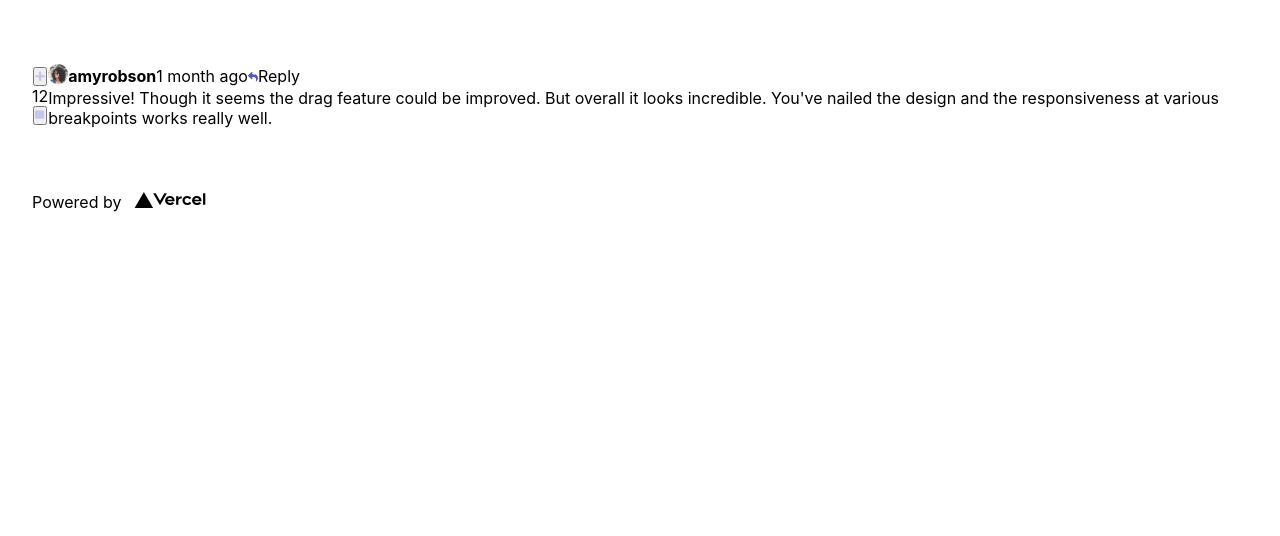
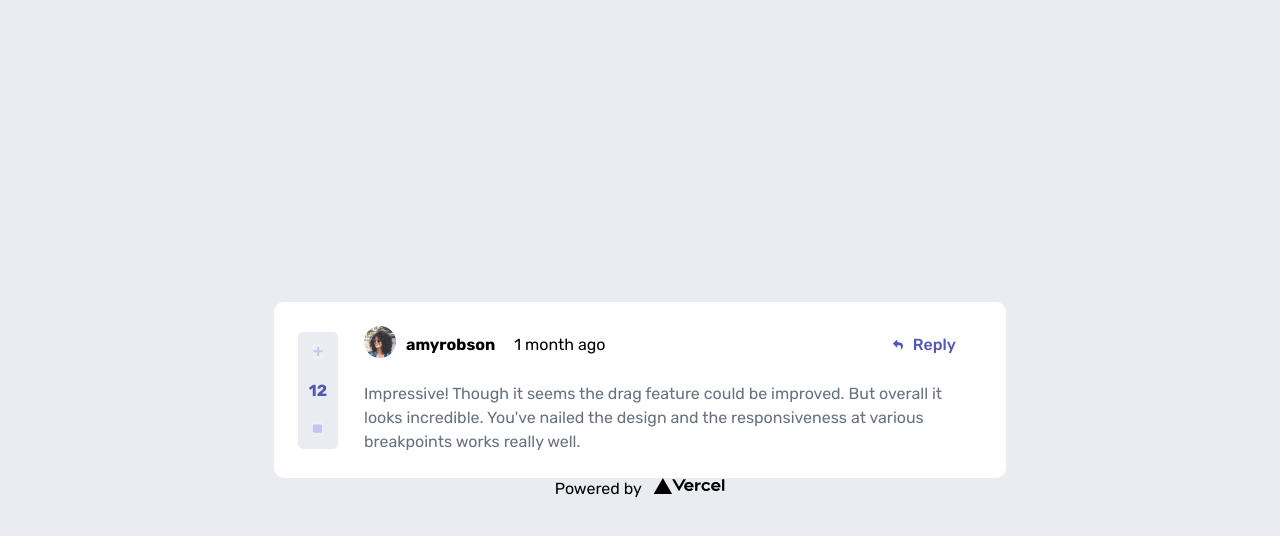
Before and after one commit to Rdttkab/interactive-comments, a Next.js app: page / in a window 1280 px wide. Shown: the top 536 px of the page. Built offline with nearby package versions, Linux system fonts and the light colour scheme.

Commit message:
Refactored comment section and More Style is done

```diff
--- /dev/null
+++ b/components/comment.module.scss
@@ -0,0 +1,68 @@
+.main {
+    display: flex;
+    justify-content: center;
+    align-items: center;
+
+    width: 732px;
+    padding: 1.5rem;
+    background-color: var(--white);
+    border-radius: 10px;
+
+    .score {
+      display: flex;
+      flex-direction: column;
+      justify-content: center;
+      align-items: center;
+
+      width: 2.5rem;
+      background-color: var(--light-gray);
+      border-radius: 5px;
+      padding: 12px;
+
+      .upvote, .downvote {
+        border: none;
+        outline: none;
+      }
+
+      span {
+        margin: 22px 0;
+        color: var(--moderate-blue);
+        font-weight: 700;
+      }
+    }
+
+    .comment {
+      margin-left: 26px;
+      align-self: stretch;
+
+      .user {
+        display: flex;
+        justify-content: flex-start;
+        align-items: center;
+
+        &_username {
+          margin-left: 10px;
+          margin-right: 19px;
+        }
+
+        &_reply {
+          flex-grow: 1;
+          display: flex;
+          justify-content: flex-end;
+          color: var(--moderate-blue);
+          font-weight: 500;
+
+          :last-child {
+            margin-left: 10px;
+            margin-right: 26px;
+          }
+        }
+      }
+
+      .content {
+          margin-top: 20px;
+          color: var(--grayish-blue);
+          line-height: 1.5;
+      }
+    }
+  }
--- /dev/null
+++ b/components/comment.tsx
@@ -0,0 +1,47 @@
+import data from "../public/data.json";
+import styles from "./comment.module.scss";
+import Image from "next/image";
+
+const Comment = () => {
+    return (
+        <main className={styles.main}>
+            <div className={styles.score}>
+                <button className={styles.upvote}>
+                    <Image src="/images/icon-plus.svg" width={10} height={10} />
+                </button>
+                <span>{data.comments[0].score}</span>
+                <button className={styles.downvote}>
+                    <Image src="/images/icon-minus.svg" width={10} height={10} />
+                </button>
+            </div>
+            <div className={styles.comment}>
+                <header className={styles.user}>
+                    <div className={styles.user_image}>
+                        <Image
+                            src="/images/avatars/image-amyrobson.png"
+                            width={32}
+                            height={32}
+                        />
+                    </div>
+                    <div className={styles.user_username}>
+                        <h4>{data.comments[0].user.username}</h4>
+                    </div>
+                    <div className={styles.user_created_at}>
+                        <p>{data.comments[0].createdAt}</p>
+                    </div>
+                    <div className={styles.user_reply}>
+                        <span>
+                            <Image src="/images/icon-reply.svg" width={10} height={10} />
+                        </span>
+                        <span>Reply</span>
+                    </div>
+                </header>
+                <div className={styles.content}>
+                    <p>{data.comments[0].content}</p>
+                </div>
+            </div>
+        </main>
+    );
+}
+
+export default Comment
--- a/components/footer.tsx
+++ b/components/footer.tsx
@@ -1,5 +1,5 @@
 import Image from "next/image";
-import styles from "./Footer.module.scss";
+import styles from "./footer.module.scss";
 
 const Footer = () => {
     return (
--- a/pages/index.tsx
+++ b/pages/index.tsx
@@ -1,9 +1,8 @@
 import type { NextPage } from "next";
 import Head from "next/head";
-import Image from "next/image";
 import Footer from "../components/footer";
+import Comment from "../components/comment";
 import styles from "../styles/Home.module.scss";
-import * as data from "../public/data.json";
 
 const Home: NextPage = () => {
   return (
@@ -20,45 +19,7 @@ const Home: NextPage = () => {
         />
         <title>Frontend Mentor | Interactive comments section</title>
       </Head>
-
-      <main className={styles.main}>
-        <div className={styles.score}>
-          <button className={styles.upvote}>
-            <Image src="/images/icon-plus.svg" width={10} height={10} />
-          </button>
-          <span>{data.comments[0].score}</span>
-          <button className={styles.downvote}>
-            <Image src="/images/icon-minus.svg" width={10} height={10} />
-          </button>
-        </div>
-        <div className={styles.comment}>
-          <header className={styles.user}>
-            <div className={styles.user_image}>
-              <Image
-                src="/images/avatars/image-amyrobson.png"
-                width={20}
-                height={20}
-              />
-            </div>
-            <div className={styles.user_username}>
-              <h4>{data.comments[0].user.username}</h4>
-            </div>
-            <div className={styles.user_created_at}>
-              <p>{data.comments[0].createdAt}</p>
-            </div>
-            <div className={styles.user_reply}>
-              <span>
-                <Image src="/images/icon-reply.svg" width={10} height={10} />
-              </span>
-              <span>Reply</span>
-            </div>
-          </header>
-          <div>
-            <p>{data.comments[0].content}</p>
-          </div>
-        </div>
-      </main>
-
+      <Comment />
       <Footer />
     </div>
   );
--- a/styles/Home.module.scss
+++ b/styles/Home.module.scss
@@ -1,29 +1,8 @@
 .container {
-  padding: 0 2rem;
-}
-
-.main {
-  min-height: 100%;
-  padding: 4rem 0;
-  flex: 1;
+  min-height: 100vh;
+  background-color: var(--light-gray);
   display: flex;
+  flex-direction: column;
   justify-content: center;
   align-items: center;
-
-  .score {
-    display: flex;
-    flex-direction: column;
-    justify-content: center;
-    align-items: center;
-
-    min-height: 100%;
-  }
-
-  .comment {
-    .user {
-      display: flex;
-      justify-content: flex-start;
-      align-items: center;
-    }
-  }
 }
--- a/styles/globals.scss
+++ b/styles/globals.scss
@@ -1,9 +1,26 @@
+@import url('https://fonts.googleapis.com/css2?family=Rubik:wght@400;500;700&display=swap');
+
+:root {
+  // Primary
+--moderate-blue: hsl(238, 40%, 52%);
+--soft-red: hsl(358, 79%, 66%);
+--light-grayish-blue: hsl(239, 57%, 85%);
+--pale-red: hsl(357, 100%, 86%);
+
+//  Neutral
+--dark-blue: hsl(212, 24%, 26%);
+--grayish-blue: hsl(211, 10%, 45%);
+--light-gray: hsl(223, 19%, 93%);
+--very-light-gray: hsl(228, 33%, 97%);
+--white: hsl(0, 0%, 100%);
+}
+
 html,
 body {
-  padding: 0;
-  margin: 0;
-  font-family: -apple-system, BlinkMacSystemFont, Segoe UI, Roboto, Oxygen,
+  font-family: 'Rubik', sans-serif, -apple-system, BlinkMacSystemFont, Segoe UI, Roboto, Oxygen,
     Ubuntu, Cantarell, Fira Sans, Droid Sans, Helvetica Neue, sans-serif;
+  font-size: 16px;
+  font-weight: 400;
 }
 
 body{
@@ -15,7 +32,7 @@ a {
   text-decoration: none;
 }
 
-* {
+*, ::before, ::after {
   box-sizing: border-box;
   margin: 0;
   padding: 0;
```
Also changed, not shown: .gitpod.yml (added), components/footer.module.scss (renamed from components/Footer.module.scss).
